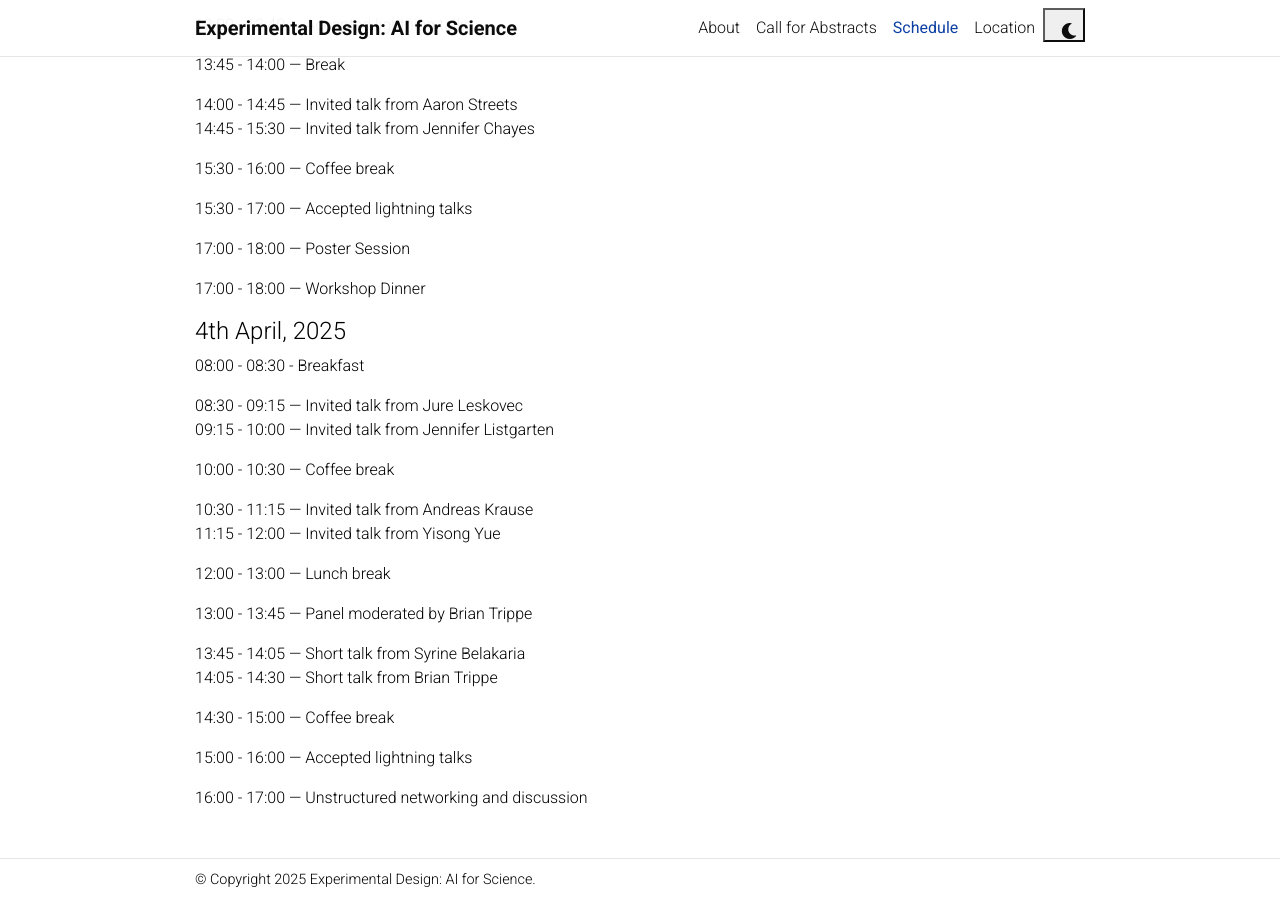
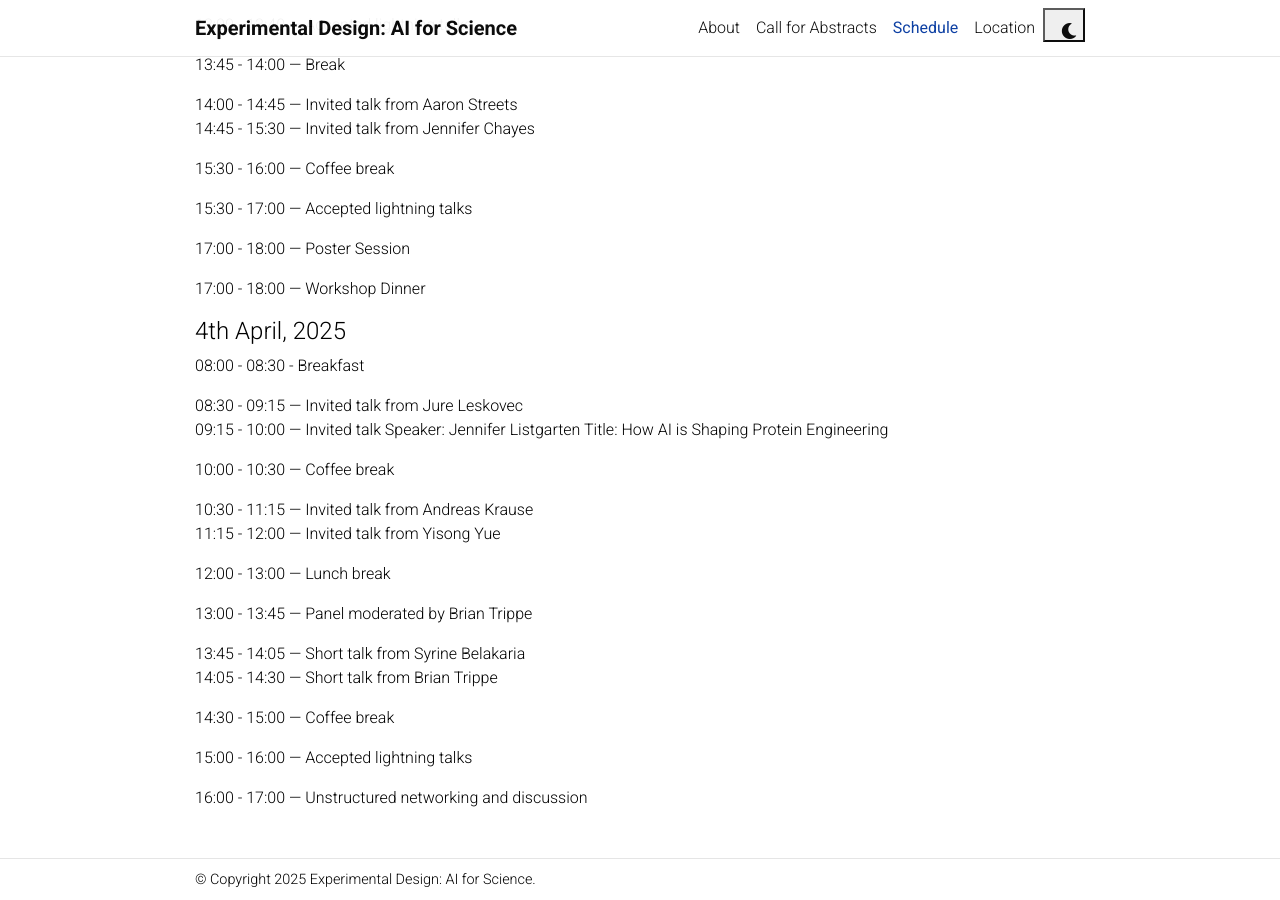
Before and after one commit to edai4science/edai4science.github.io, a Jekyll site: the page built from _pages/schedule.md, in a window 1280 px wide and 900 px high, scrolled down 616 px. Built offline with Jekyll 4.4.1, drawn with Linux system fonts in a browser that asks for light colours; comment, search, counter and statistics services are not loaded; a style sheet for code colours, icons or effects is not loaded.

Commit message:
update schedule

```diff
--- a/_pages/schedule.md
+++ b/_pages/schedule.md
@@ -46,7 +46,9 @@ nav_order: 3
 08:00 - 08:30 - Breakfast
 
 08:30 - 09:15 — Invited talk from Jure Leskovec<br>
-09:15 - 10:00 — Invited talk from Jennifer Listgarten
+09:15 - 10:00 — Invited talk
+                Speaker: Jennifer Listgarten
+                Title: How AI is Shaping Protein Engineering
 
 10:00 - 10:30 — Coffee break
 
```
